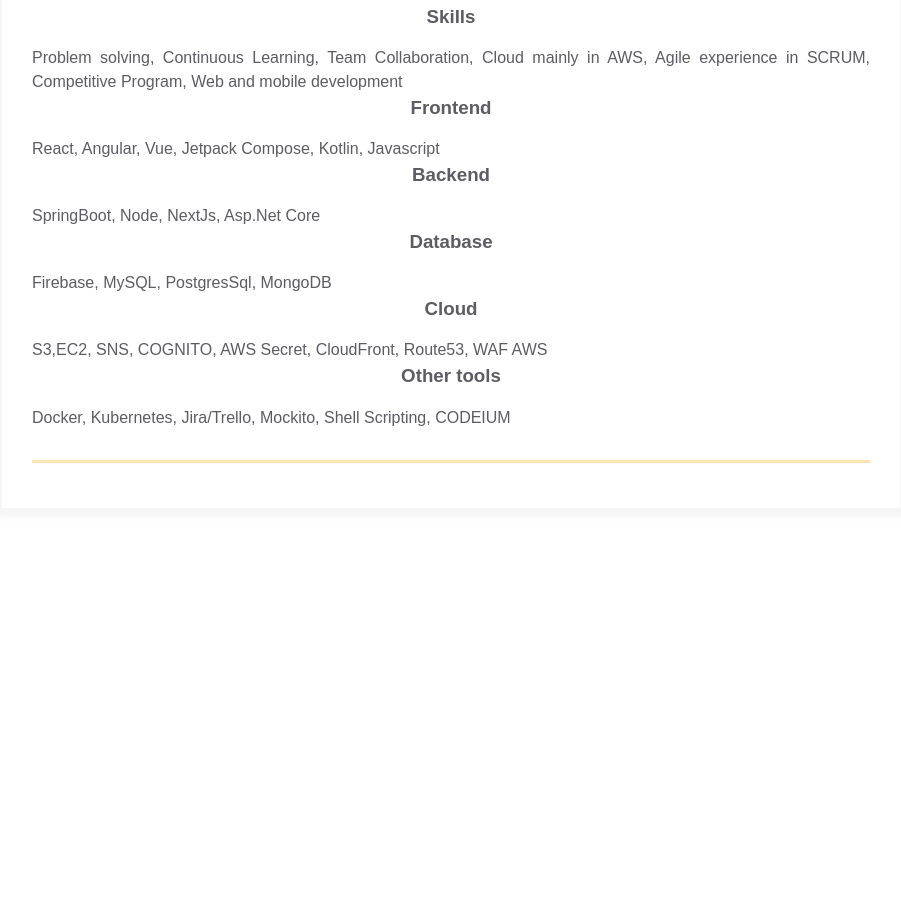
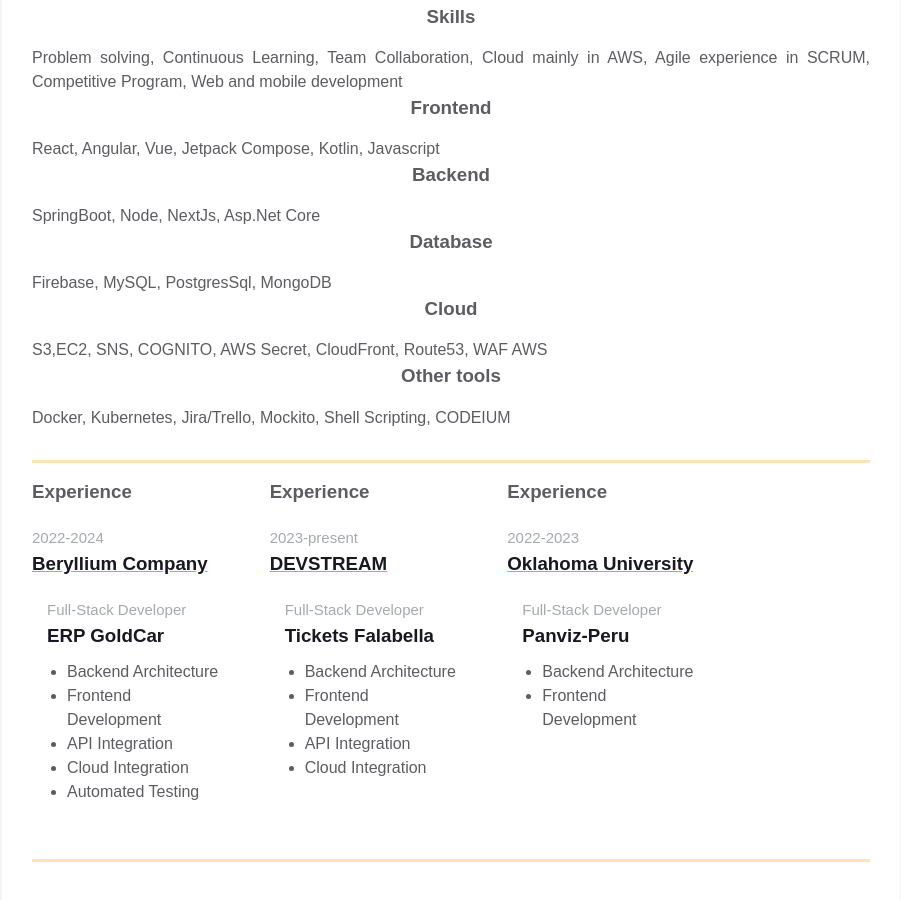
Before and after one commit to Giovanni-Boris2002/homepage, a plain HTML site: page index.html in a window 1280 px wide. Shown: the part 711-1611 px from the top of the page, without its empty margins (189-1090 px from the left). Before the commit the page ends 1270 px from the top, so only its background shows below. Drawn offline with Linux system fonts and the light colour scheme.

Commit message:
Added  experiences block

```diff
--- a/index.html
+++ b/index.html
@@ -128,6 +128,74 @@
             </div>
           </div>
         </div>
+        <div class="container">
+          <div class="resume__block">
+            <div class="main-info fh">
+              <div class="experiences">
+                <h3 class="experiences__header">Experience</h3>
+                <div class="experiences__company">
+                  <div class="experiences__company-header">
+                    <span class="experiences__company-header-durability">2022-2024</span>
+                    <h3 class="experiences__company-header-name">Beryllium Company</h3>
+                  </div>
+
+                  <div class="experiences__company-project">
+                    <span class="experiences__company-project-role">Full-Stack Developer</span>
+                    <h3 class="experiences__company-project-name">ERP GoldCar</h3>
+                    <ul class="experiences__company-project-responsibilities">
+                      <li>Backend Architecture</li>
+                      <li>Frontend Development</li>
+                      <li>API Integration</li>
+                      <li>Cloud Integration</li>
+                      <li>Automated Testing</li>
+                    </ul>
+                  </div>
+                </div>
+              </div>
+              <div class="experiences">
+                <h3 class="experiences__header">Experience</h3>
+                <div class="experiences__company">
+                  <div class="experiences__company-header">
+                    <span class="experiences__company-header-durability">2023-present</span>
+                    <h3 class="experiences__company-header-name">DEVSTREAM</h3>
+                  </div>
+
+                  <div class="experiences__company-project">
+                    <span class="experiences__company-project-role">Full-Stack Developer</span>
+                    <h3 class="experiences__company-project-name">Tickets Falabella</h3>
+                    <ul class="experiences__company-project-responsibilities">
+                      <li>Backend Architecture</li>
+                      <li>Frontend Development</li>
+                      <li>API Integration</li>
+                      <li>Cloud Integration</li>
+                    </ul>
+                  </div>
+                </div>
+              </div>
+              <div class="experiences">
+                <h3 class="experiences__header">Experience</h3>
+                <div class="experiences__company">
+                  <div class="experiences__company-header">
+                    <span class="experiences__company-header-durability">2022-2023</span>
+                    <h3 class="experiences__company-header-name">Oklahoma University</h3>
+                  </div>
+
+                  <div class="experiences__company-project">
+                    <span class="experiences__company-project-role">Full-Stack Developer</span>
+                    <h3 class="experiences__company-project-name">Panviz-Peru</h3>
+                    <ul class="experiences__company-project-responsibilities">
+                      <li>Backend Architecture</li>
+                      <li>Frontend Development</li>
+                    </ul>
+                  </div>
+                </div>
+              </div>
+              <div class="additional-info fv">
+
+              </div>
+            </div>
+          </div>
+        </div>
       </div>
 
     </main>
```
